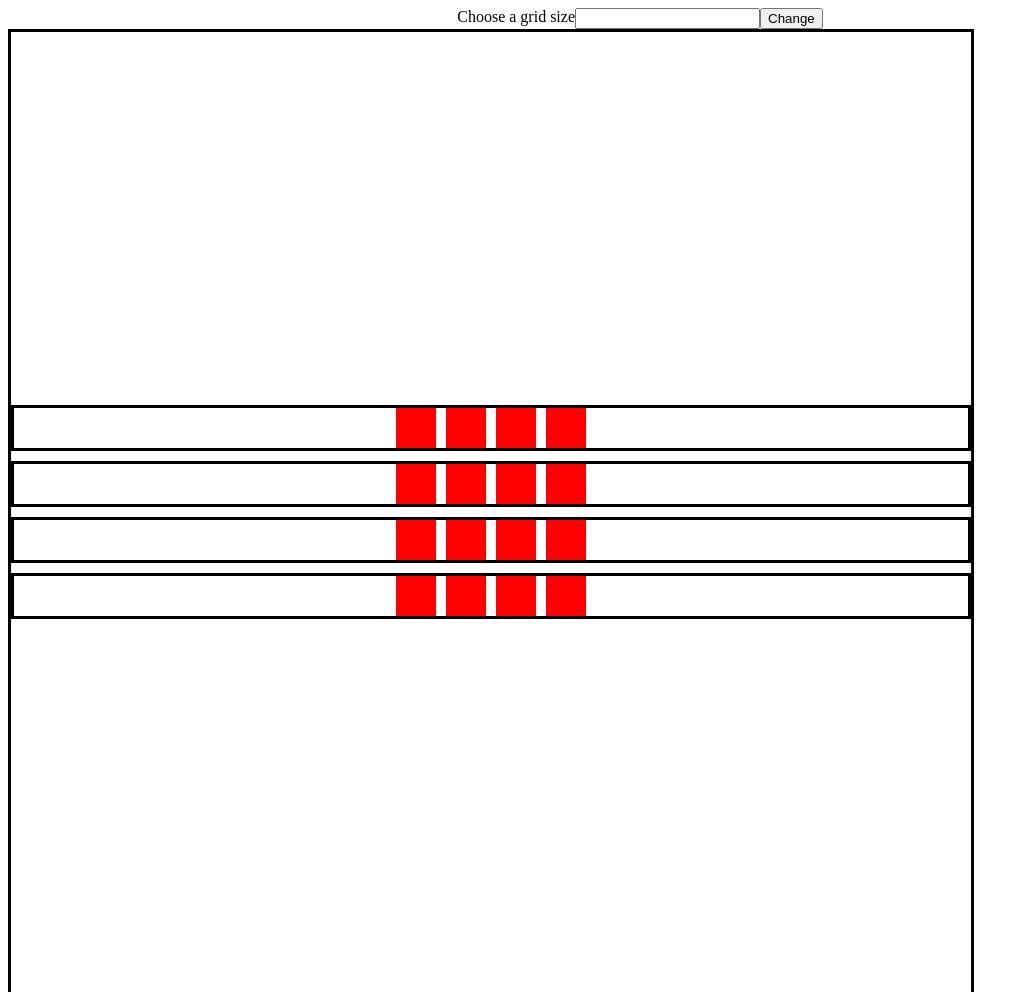
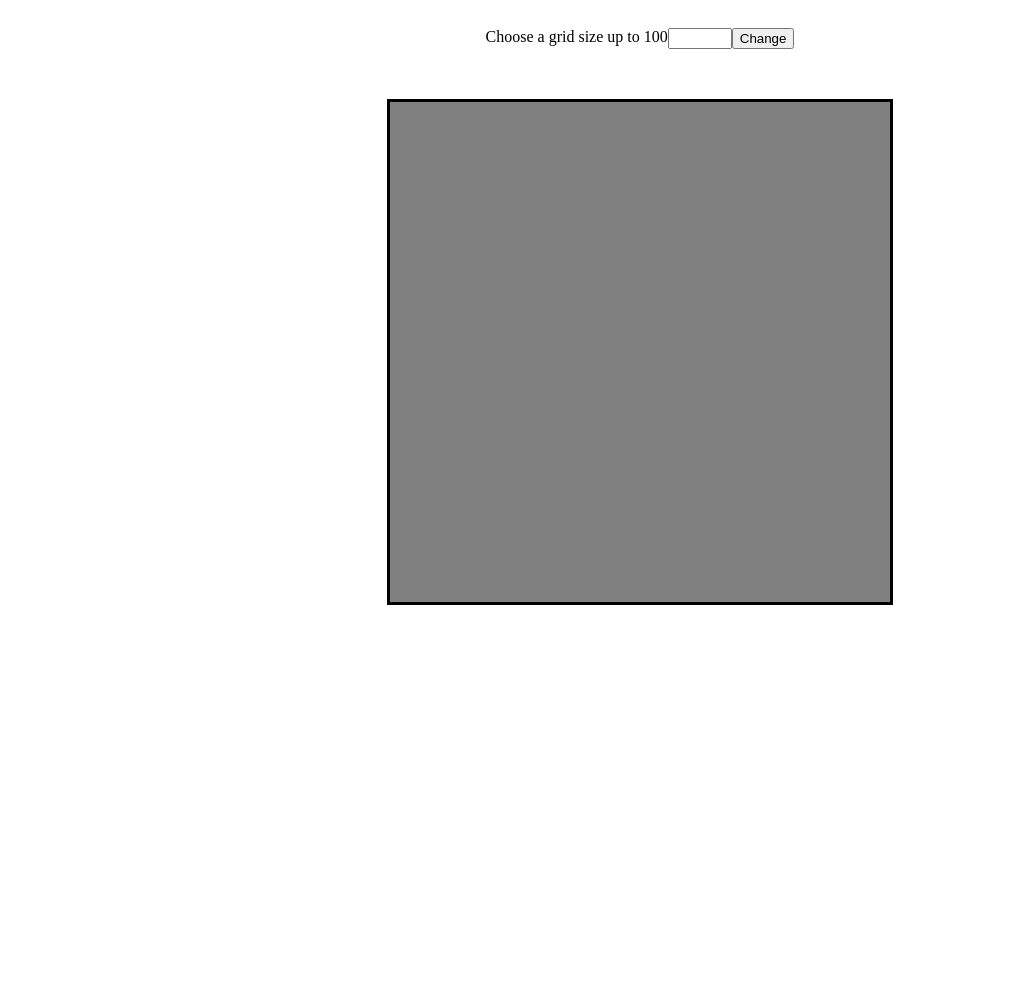
Before and after one commit to danny-kaiser/etch, a plain HTML site: page index.html in a window 1280 px wide. Shown: the top 992 px of the page, without its empty margins (0-1029 px from the left). After the commit the page ends 800 px from the top, so only its background shows below. Drawn offline with Linux system fonts and the light colour scheme.

Commit message:
finished

```diff
--- a/index.html
+++ b/index.html
@@ -7,8 +7,8 @@
 </head>
 <body>
 	<div class="selector">
-		<label for="amount">Choose a grid size</label>
-		<input type="number" id="amount">
+		<label for="amount">Choose a grid size up to 100</label>
+		<input type="number" min="1" max="100" id="amount">
 		<button>Change</button>
 	</div>
 	<div class="container"></div>
--- a/script.js
+++ b/script.js
@@ -1,4 +1,6 @@
 const container = document.querySelector('.container')
+const button = document.querySelector('button')
+const input = document.querySelector('input')
 
 function makesLines (container, amount) {
   for (let step = 0; step < amount; step++) {
@@ -16,17 +18,24 @@ function makesBoxes (line, amount) {
   }
 }
 
-function makesCustomSize () {
+function adjustsBoxes () {
+  const boxes = document.querySelectorAll('.box')
+  boxes.forEach((box) => {
+    box.addEventListener('mouseover', () => {
+      box.setAttribute('style', 'background-color: black')
+    })
+  })
 }
 
+// default grid
 makesLines(container, 4)
 const lines = document.querySelectorAll('.line')
 lines.forEach((line) => {
   makesBoxes(line, 4)
+  adjustsBoxes()
 })
 
-const button = document.querySelector('button')
-const input = document.querySelector('input')
+// generates a new grid
 button.addEventListener('click', () => {
   const newSize = input.value
   input.value = ''
@@ -36,4 +45,5 @@ button.addEventListener('click', () => {
   lines.forEach((line) => {
     makesBoxes(line, newSize)
   })
+  adjustsBoxes()
 })
--- a/styles.css
+++ b/styles.css
@@ -1,31 +1,31 @@
+body {
+	display: flex;
+	flex-direction: column;
+	align-items: center;
+}
+
 .selector {
 	display: flex;
 	justify-content: center;
+	margin: 20px 0px 50px 0px;
 }
 
 .container {
-	border: solid;
 	display: flex;
 	flex-direction: column;
 	justify-content: center;
-	height: 960px;
-	width: 960px;
+	height: 500px;
+	width: 500px;
+	border: solid;
 }
 
 .line {
-	border: solid;
 	display: flex;
-	flex-basis: 40px;
+	flex: 1;
 	justify-content: center;
-	margin: 5px 0px;
 }
 
 .box {
-	flex-basis: 40px;
-	background-color: red;
-	margin: 0px 5px;
+	flex: 1;
+	background-color: grey;
 }
-
-.box:hover {
-	background-color: pink;
-}
```
